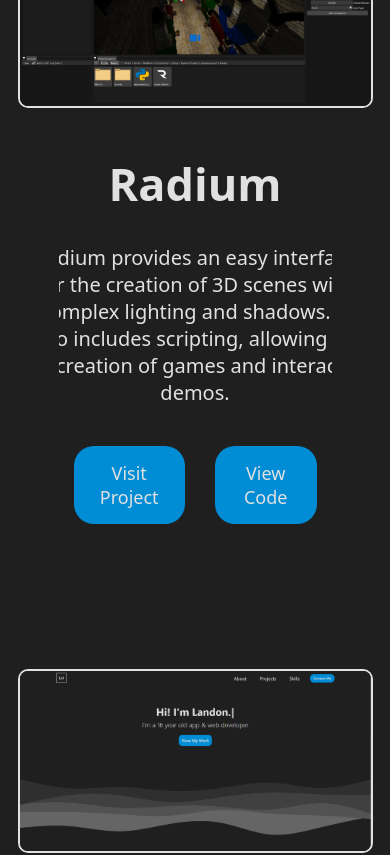
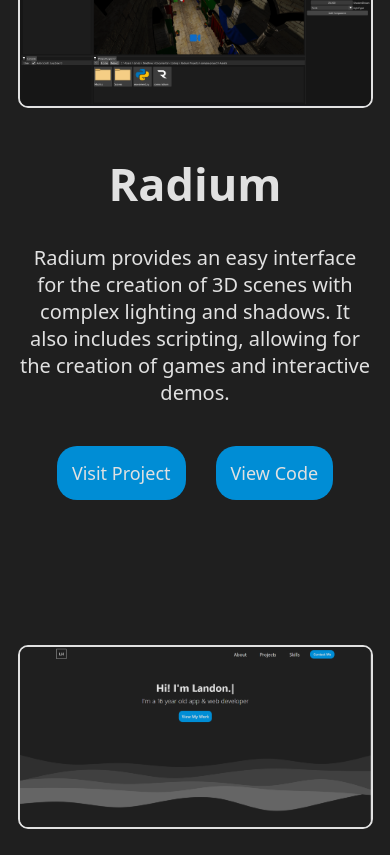
Before and after one commit to LandonHarter/portfolio, a Next.js app: page / in a window 390 px wide. Shown: the part 1880-2735 px from the top of the page. Built offline with nearby package versions, Linux system fonts and the light colour scheme.

Commit message:
update more visual mobile bugs

```diff
--- a/app/components/projects-hero/project.css
+++ b/app/components/projects-hero/project.css
@@ -8,6 +8,12 @@
     .project-desc {
         align-items: center;
         width: 70vw;
+
+        overflow: visible;
+    }
+
+    .project-desc button {
+        white-space: nowrap;
     }
 
     .project-image {
```
